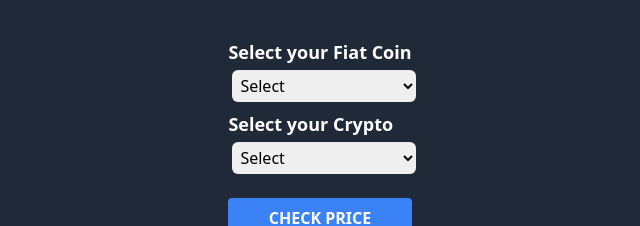
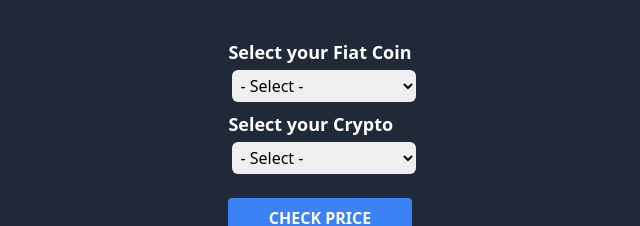
Before and after one commit to fribas84/crypto-prices, a React (Vite) app: page / in a window 1280 px wide. Shown: the part 138-364 px from the top of the page, without its empty margins (320-960 px from the left). Built offline with nearby package versions, Linux system fonts and the light colour scheme.

Commit message:
custom hook returns state

```diff
--- a/src/Components/Form.jsx
+++ b/src/Components/Form.jsx
@@ -22,8 +22,8 @@ const InputSubmit = tw.input`
 
 const Form = () => {
 
-    const [SelectFiatCoins] = useSelectCoins('Select your Fiat Coin',fiatCoins);
-    const [SelectCryptoCoins] = useSelectCoins('Select your Crypto');
+    const [fiatCoin, SelectFiatCoins] = useSelectCoins('Select your Fiat Coin',fiatCoins);
+    const [crypto, SelectCryptoCoins] = useSelectCoins('Select your Crypto');
 
 
   return (
--- a/src/hooks/useSelectCoins.jsx
+++ b/src/hooks/useSelectCoins.jsx
@@ -31,7 +31,7 @@ const useSelectCoins = (label,options) => {
             value={state}
             onChange={e=>setState(e.target.value)}
             >
-            <option value=''>Select</option>
+            <option value=''> - Select - </option>
             {
                 options?.map(opt=>(
 
@@ -46,7 +46,7 @@ const useSelectCoins = (label,options) => {
         )
     }
 
-    return [SelectCoins]
+    return [state, SelectCoins]
 }
 
 export default useSelectCoins
```
